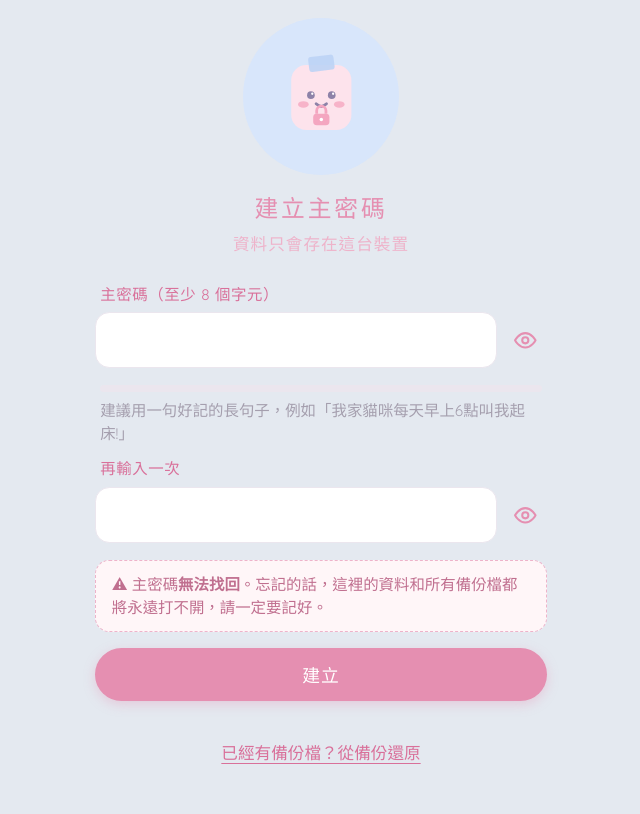
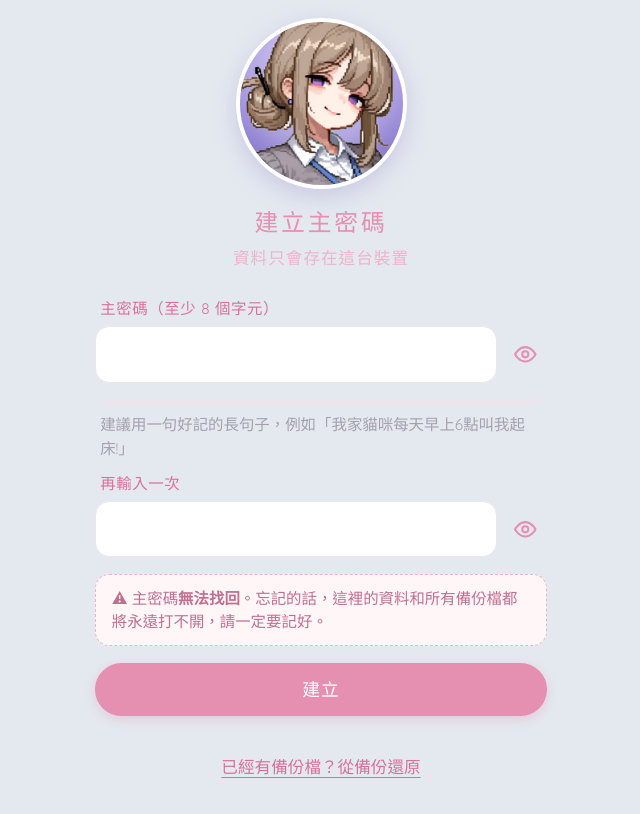
Before and after one commit to chip-prog/pass-memo, a plain HTML site: page index.html in a window 1280 px wide. Shown: the part 76-890 px from the top of the page, without its empty margins (319-959 px from the left). Drawn offline with Linux system fonts and the light colour scheme.

Commit message:
更換 App 圖示與登入畫面的角色頭像
Co-Authored-By: Claude Opus 5.5 <noreply@anthropic.com>
Claude-Session: https://claude.ai/code/session_01KyagLPNsv3NxcT7LpknrwD

```diff
--- a/app.js
+++ b/app.js
@@ -347,7 +347,7 @@ function lockShell(inner) {
   modalRoot.innerHTML = '';
   app.innerHTML = `<div class="lock"><div class="lock-card">
     <div class="logo">秘密の手帳</div>
-    <div class="mascot">${MASCOT}</div>
+    <div class="mascot portrait"><img src="icons/mascot.png" alt=""></div>
     ${inner}
   </div></div>`;
 }
--- a/style.css
+++ b/style.css
@@ -116,6 +116,14 @@ textarea.input { resize: vertical; min-height: 5.25rem; }
   display: flex; align-items: center; justify-content: center;
 }
 .mascot svg { width: 4.875rem; height: 4.875rem; }
+/* 登入畫面的角色頭像 */
+.mascot.portrait {
+  width: 9rem; height: 9rem;
+  overflow: hidden;
+  border: 0.25rem solid #fff;
+  box-shadow: 0 0.375rem 1.25rem rgba(150, 140, 200, .35);
+}
+.mascot.portrait img { width: 100%; height: 100%; object-fit: cover; display: block; }
 .lock h1 { font-weight: 400; font-size: 1.25rem; color: var(--ink); letter-spacing: .12em; margin: 0.25rem 0 0.25rem; }
 .lock .sub { color: var(--ink-soft); font-size: 0.875rem; margin: 0 0 1.375rem; letter-spacing: .06em; }
 .lock form { text-align: left; }
--- a/sw.js
+++ b/sw.js
@@ -1,8 +1,8 @@
 // 離線快取：只快取 App 本身的檔案，不會碰到你的資料
-const CACHE = 'pass-memo-v6';
+const CACHE = 'pass-memo-v7';
 const ASSETS = [
   './', 'index.html', 'boot.js', 'style.css', 'app.js', 'vault.js', 'manifest.webmanifest',
-  'icons/icon-192.png', 'icons/icon-512.png', 'icons/apple-touch-icon.png',
+  'icons/icon-192.png', 'icons/icon-512.png', 'icons/apple-touch-icon.png', 'icons/mascot.png',
   'fonts/yomogi-title.woff2', 'fonts/quicksand-300.woff2', 'fonts/quicksand-400.woff2', 'fonts/quicksand-500.woff2',
 ];
 
```
Also changed, not shown: icons/apple-touch-icon.png, icons/icon-192.png, icons/icon-512.png, icons/icon-maskable-512.png, icons/mascot.png (added).
